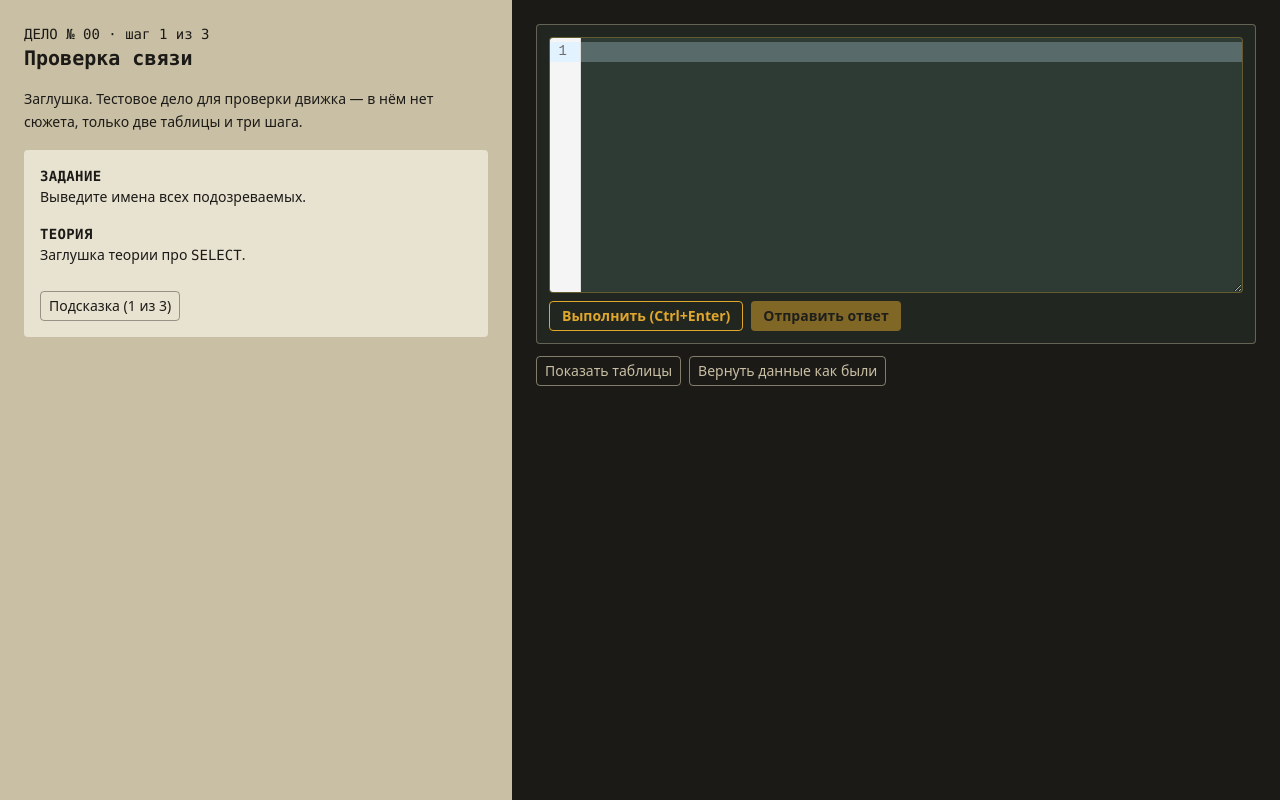
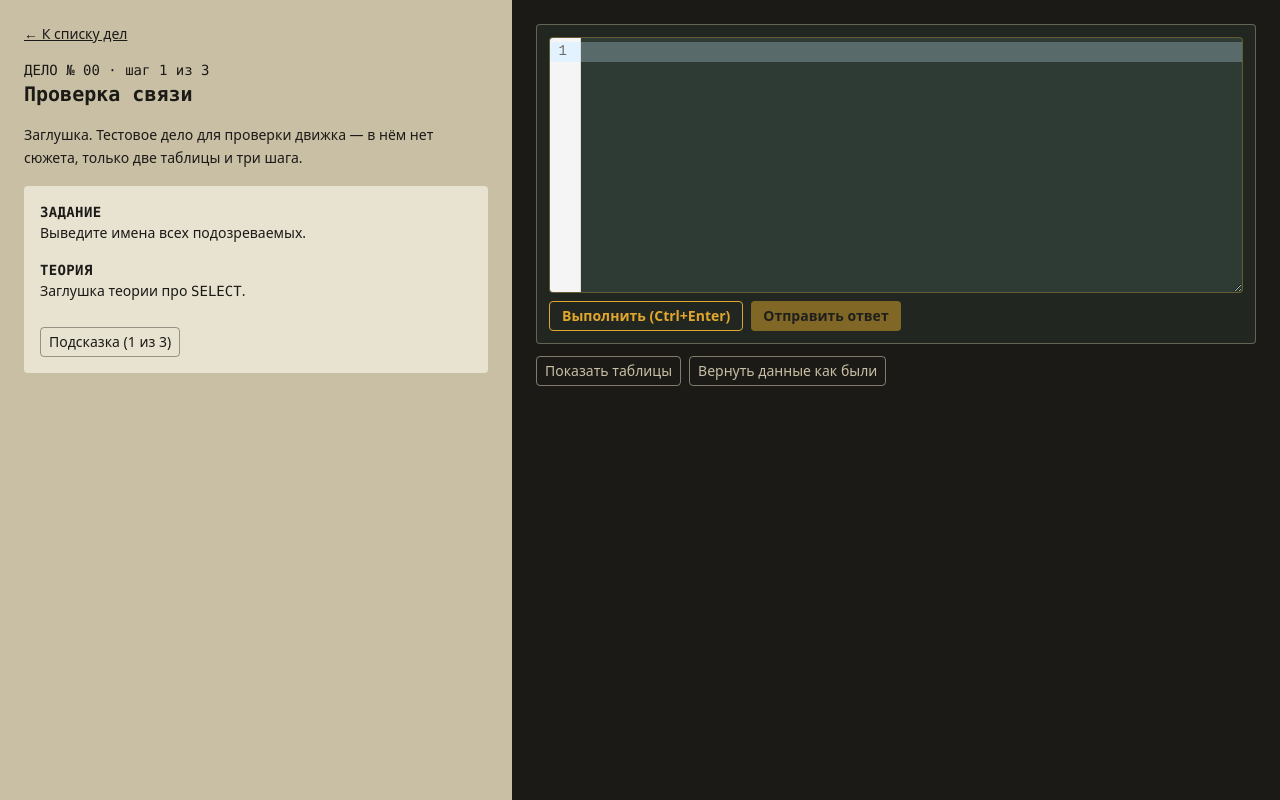
Before and after one commit to gladunvv/base-detective, a React (Vite) app: page /case/00 in a window 1280 px wide. Built offline with nearby package versions, Linux system fonts and the light colour scheme.

Commit message:
Add a link from the case back to the case list

```diff
--- a/src/ui/CasePanel.tsx
+++ b/src/ui/CasePanel.tsx
@@ -1,3 +1,4 @@
+import { Link } from 'react-router'
 import type { Case } from '../core/types.ts'
 import { Hints } from './Hints.tsx'
 import { Markdown } from './markdown.tsx'
@@ -19,6 +20,10 @@ export function CasePanel({ kase, engine }: CasePanelProps) {
 
   return (
     <div className="flex h-full flex-col gap-4 overflow-y-auto bg-folder p-6 text-ink">
+      <Link to="/" className="self-start font-sans text-sm underline">
+        ← К списку дел
+      </Link>
+
       <header className="font-mono">
         <p className="text-sm">
           ДЕЛО № {kase.id} · шаг {Math.min(stepNumber, totalSteps)} из {totalSteps}
```
